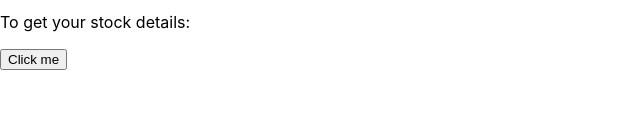
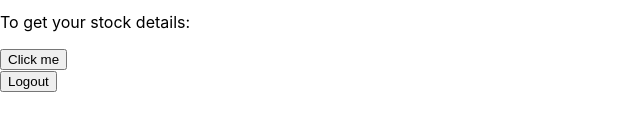
Before and after one commit to hmillersarah/stock-wearable, a React (Create React App) app in the folder frontend/: page / in a window 1280 px wide. Both pictures are taken after typing "Sample", "Sample123" into the empty fields and a click on the button "Submit". Shown: the part 191-322 px from the top of the page, without its empty margins (0-640 px from the left). Built offline with nearby package versions, Linux system fonts and the light colour scheme; no server answers.

Commit message:
Add logout button

```diff
--- a/frontend/src/Dashboard.js
+++ b/frontend/src/Dashboard.js
@@ -1,9 +1,12 @@
 import axios from 'axios';
 import React, { useState } from 'react';
 import { useLocation } from 'react-router-dom';
+import Header from './Header';
+import useToken from './useToken';
 
 export default function Dashboard(props) {
 
+    const { token, removeToken, setToken } = useToken();
     const [stockData, setStockData] = useState(null);
     const prevData = useLocation();
     const userID = prevData.state.currUsername;
@@ -51,7 +54,7 @@ export default function Dashboard(props) {
                     <p>Stock day high: {stockData.dayHigh}</p>
                     <p>Stock past 1 month max close: {stockData.maxClose}</p>
                 </div>}
-
+                <Header token={removeToken} />
             </header>
         </div>
     );
--- /dev/null
+++ b/frontend/src/Header.js
@@ -0,0 +1,30 @@
+import axios from "axios";
+
+function Header(props) {
+
+    function logMeOut() {
+        axios({
+            method: "POST",
+            url: "/logout",
+        })
+            .then((response) => {
+                props.token()
+            }).catch((error) => {
+                if (error.response) {
+                    console.log(error.response)
+                    console.log(error.response.status)
+                    console.log(error.response.headers)
+                }
+            })
+    }
+
+    return (
+        <header>
+            <button onClick={logMeOut}>
+                Logout
+            </button>
+        </header>
+    )
+}
+
+export default Header;
```
